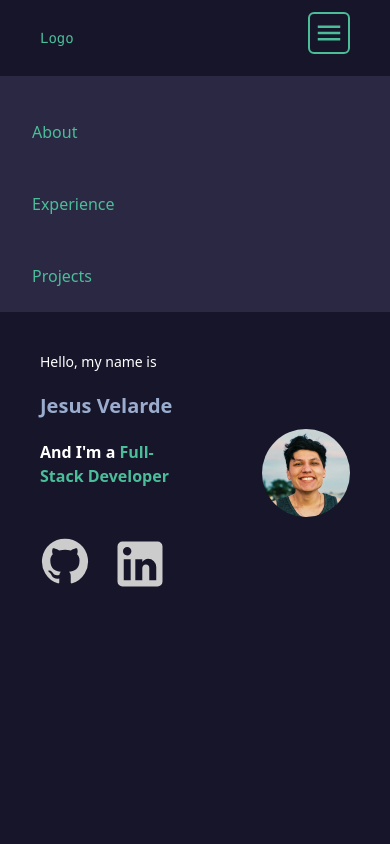
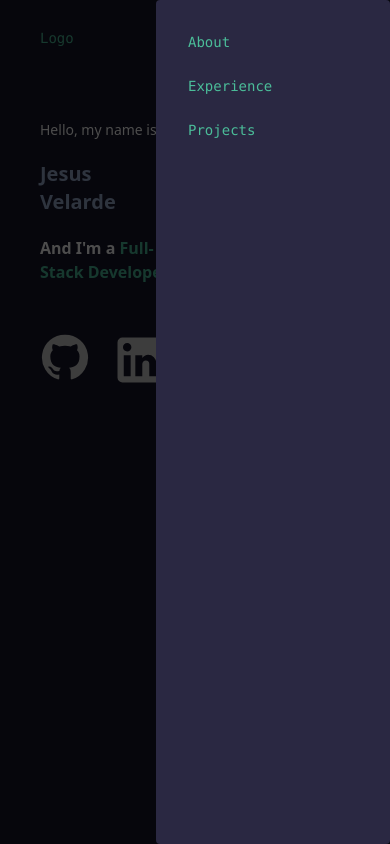
Before and after one commit to heyyysus/dev-portfolio, a Next.js app: page / in a window 390 px wide. Both pictures are taken after a click on the element 329 px from the left and 33 px from the top of the page. Shown: the top 844 px of the page. Built offline with nearby package versions, Linux system fonts and the light colour scheme.

Commit message:
mobile nav bar

```diff
--- a/src/app/_components/aboutSection.tsx
+++ b/src/app/_components/aboutSection.tsx
@@ -10,7 +10,7 @@ export const AboutSection: FC<AboutSectionProps> =  ({}) => {
     id = 'about'
     className='flex flex-row justify-center items-center bg-white h-[100vh] w-full'>
         <div className='flex flex-row justify-center items-center content-center'>
-          <div className='font-sans md:w-[700px] md:h-fit w-screen h-screen p-10 bg-blue-dark rounded-md mr-5 pb-20'>
+          <div className='font-sans md:w-[700px] md:h-fit w-[90vw] h-[90vh] p-10 bg-blue-dark rounded-md pb-20'>
             <h1 className='text-2xl font-bold text-white mb-5 animate-fadeInFast'>About Me</h1>
             <p className='text-base text-grey font-mono animate-fadeIn'>
               I&apos;m a Full-Stack Developer with a passion for creating
--- a/src/app/_components/landingSection.tsx
+++ b/src/app/_components/landingSection.tsx
@@ -6,29 +6,12 @@ import LinkedInIcon from '@mui/icons-material/LinkedIn';
 
 export interface LandingSectionProps {};
 
-function getWindowDimensions() {
-    const { innerWidth: width, innerHeight: height } = window;
-    return {
-        width,
-        height
-    };
-}
-
 export const LandingSection: FC<LandingSectionProps> =  ({}) => {
 
-    const [windowDimensions, setWindowDimensions] = useState(getWindowDimensions());
 
-    useEffect(() => {
-        function handleResize() {
-        setWindowDimensions(getWindowDimensions());
-        }
-
-        window.addEventListener('resize', handleResize);
-        return () => window.removeEventListener('resize', handleResize);
-    }, []);
 
     return (
-        <div className='text-2xl xl:text-5xl 2xl:text-5xl lg:text-4xl md:text-3xl font-bold text-white font-sans h-[100vh] p-10 md:p-24'>
+        <div className='mt-20 md:mt-0 text-2xl xl:text-5xl 2xl:text-5xl lg:text-4xl md:text-3xl font-bold text-white font-sans h-[100vh] p-10 md:p-24'>
         <div className='flex flex-row content-center items-center'>
           <div className='mr-20 md:mr-40'>
             <p className='mb-5 text-sm md:text-xl font-light animate-fadeInFast'>
@@ -60,8 +43,8 @@ export const LandingSection: FC<LandingSectionProps> =  ({}) => {
               <Image
                 src={'/images/linkedin.jpeg'}
                 alt={''}
-                width={windowDimensions.width < 768 ? 150 : 250}
-                height={windowDimensions.width < 768 ? 150 : 250}
+                width={250}
+                height={250}
               />
             </div>
           </div>
--- a/src/app/_components/menuBtn.tsx
+++ b/src/app/_components/menuBtn.tsx
@@ -9,8 +9,7 @@ export interface MenuBtnProps {
 const MenuBtn: FC<MenuBtnProps> = ({ onClick }) => {
   return (
     <div onClick={onClick} className={`p-1 border-solid border-2
-    rounded-md hover:cursor-pointer
-    hover:text-white transition-all mt-3`}>
+    rounded-md hover:cursor-pointer transition-all mt-3`}>
       <span>
         <MenuIcon sx={{
             fontSize: 30,
--- a/src/app/_components/nav.tsx
+++ b/src/app/_components/nav.tsx
@@ -27,11 +27,13 @@ const Navigation: React.FC = () => {
     if (targetElement) {
       targetElement.scrollIntoView({ behavior: "smooth" });
     }
+
+    setShowMenu(false);
   };
 
   return (
     <>
-      <nav className="bg-blue-dark flex justify-between w-fill px-10 font-mono text-sm">
+      <nav className="bg-blue-dark flex justify-between w-fill px-10 font-mono text-sm md:static fixed w-screen">
         <div className='py-7'>
           Logo
         </div>
@@ -63,9 +65,13 @@ const Navigation: React.FC = () => {
       </nav>
       {
         showMenu ? (
-          <div className='md:hidden block transition-all bg-blue-light'>
+          <>
+          <div className='bg-[#000000] opacity-70 fixed top-0 left-0 right-0 bottom-0 z-[1000]' onClick={handleMenuClick}>
+
+          </div>
+          <div className={`z-[1001] rounded fixed top-0 right-0 w-[60vw] h-screen overflow-hidden md:hidden block transition-all bg-blue-light font-mono text-sm py-5`}>
             <ul className='flex flex-col'>
-              <li className='mt-5'>
+              <li className=''>
                 <NavItem label='About' href='#about' onClick={handleLinkClick} />
               </li>
               <li className=''>
@@ -76,6 +82,7 @@ const Navigation: React.FC = () => {
               </li>
             </ul>
           </div>
+          </>
         ) : <></>
       }
     </>
--- a/src/app/_components/navItem.tsx
+++ b/src/app/_components/navItem.tsx
@@ -13,8 +13,8 @@ export const NavItem: FC<NavItemProps> =  ({label, href, onClick}) => {
         <Link
         href={href}
         onClick={onClick}
-        className={`px-8 py-6 hover:text-white hover:bg-blue-light flex flex-row content-center transition-all
-                    border-solid hover:border-b-2 border-green`}
+        className={`md:px-8 md:py-6 px-8 py-3 hover:text-white hover:bg-blue-light flex flex-row content-center transition-all
+                    md:border-solid hover:border-b-2 md:border-green border-none`}
             >
             <span>{label}</span>
         </Link>
```
